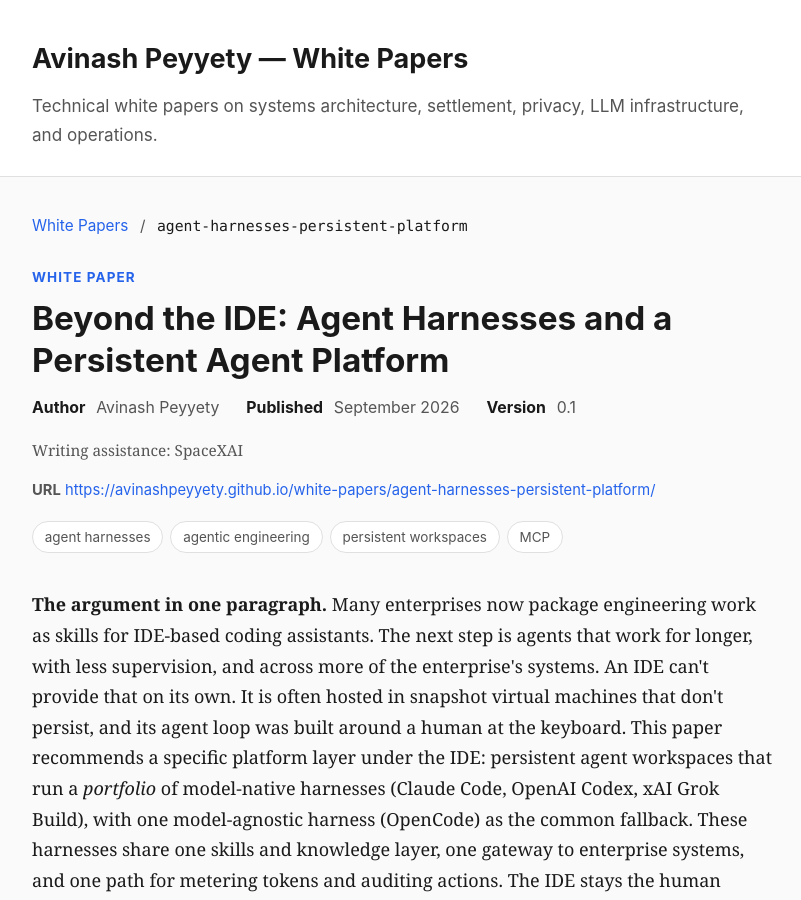
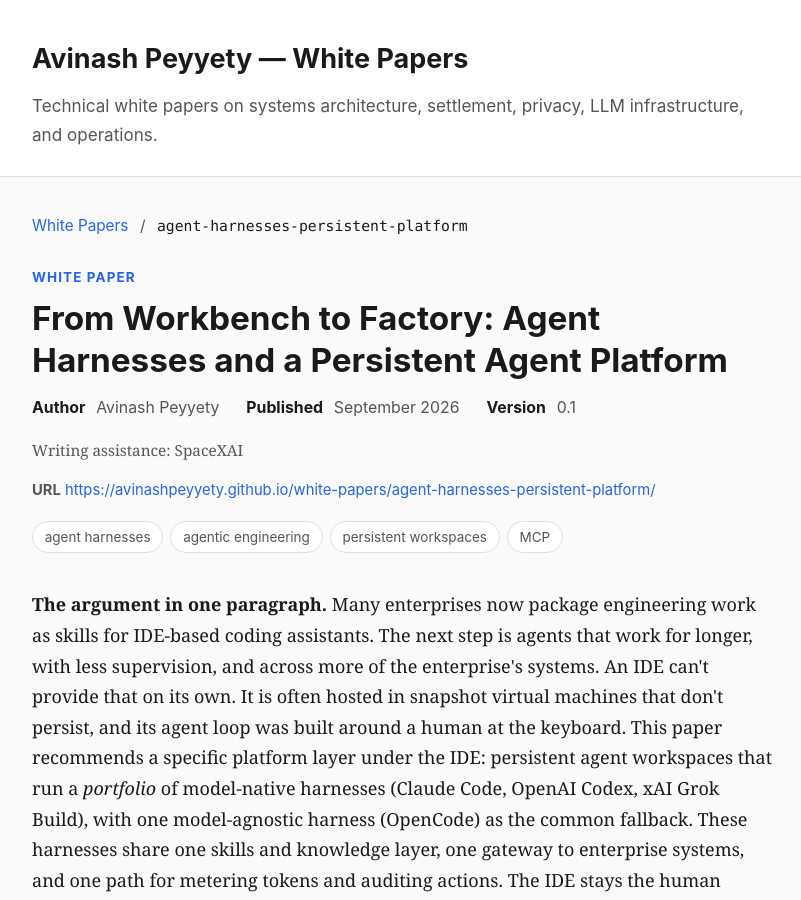
Before and after one commit to avinashpeyyety/white-papers, a Jekyll site: the page built from _papers/agent-harnesses-persistent-platform.md, in a window 1280 px wide and 900 px high. Shown: the whole window, without its empty margins (235-1036 px from the left). Built offline with Jekyll 4.4.1, drawn with Linux system fonts in a browser that asks for light colours.

Commit message:
Restore title: From Workbench to Factory

```diff
--- a/_papers/agent-harnesses-persistent-platform.md
+++ b/_papers/agent-harnesses-persistent-platform.md
@@ -1,5 +1,5 @@
 ---
-title: "Beyond the IDE: Agent Harnesses and a Persistent Agent Platform"
+title: "From Workbench to Factory: Agent Harnesses and a Persistent Agent Platform"
 slug: agent-harnesses-persistent-platform
 date: 2026-09-29
 author: Avinash Peyyety
```
Also changed, not shown: README.md.
